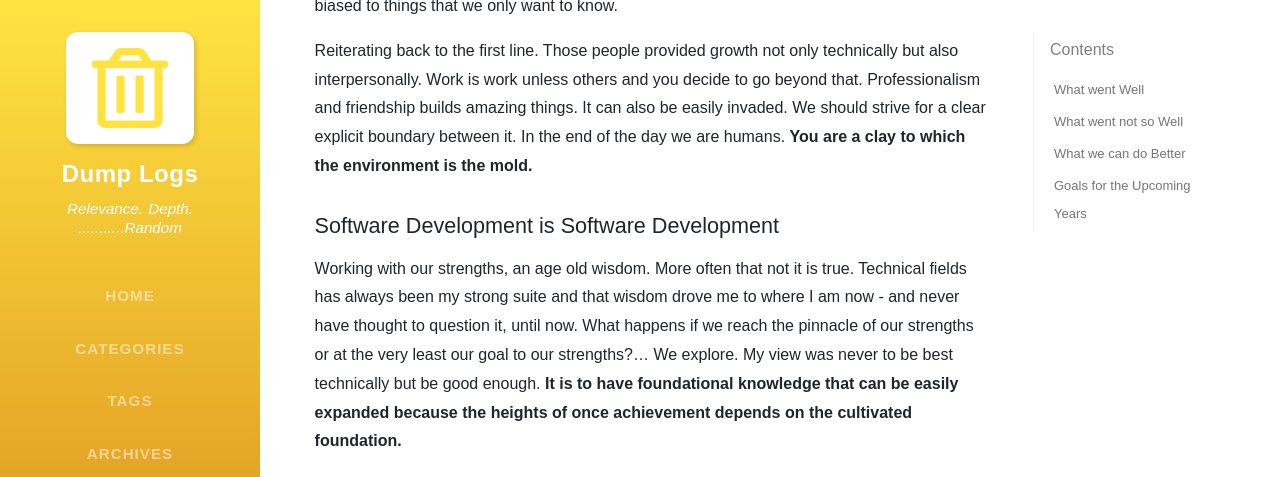
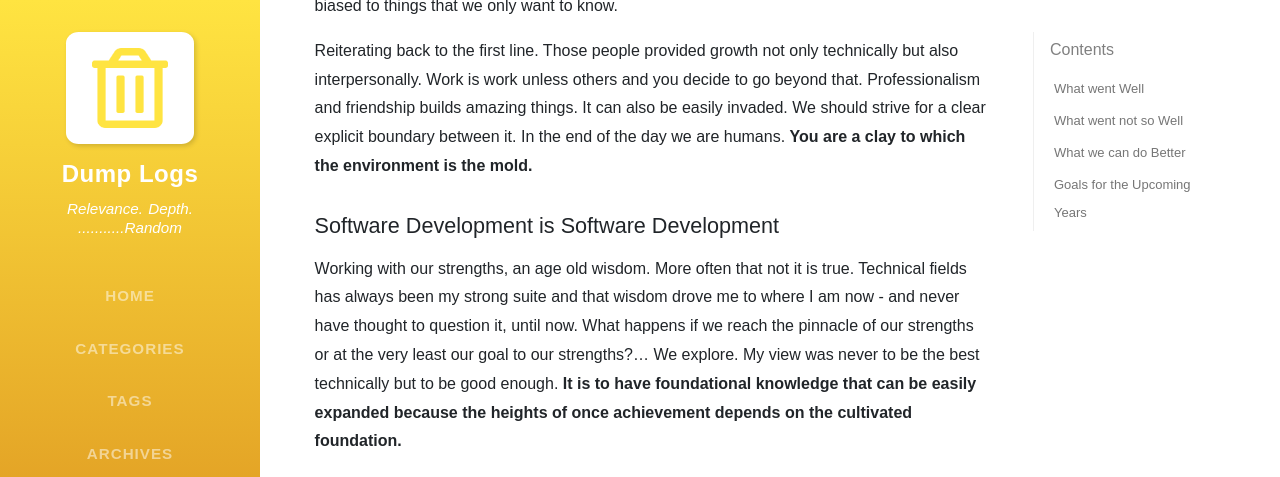
Before and after one commit to IanEscober/ianescober.github.io, a Jekyll site: the page built from _posts/2021-10-5-a-year-in-software-development.md, in a window 1280 px wide and 900 px high, scrolled down 3454 px. Shown: the top 477 px of the window. Built offline with Jekyll 4.4.1, drawn with Linux system fonts in a browser that asks for light colours; nearby versions of some CDN libraries; some web fonts are replaced; comment, search, counter and statistics services are not loaded.

Commit message:
Updated AYISD post

```diff
--- a/_posts/2021-10-5-a-year-in-software-development.md
+++ b/_posts/2021-10-5-a-year-in-software-development.md
@@ -40,7 +42,7 @@ I was very lucky to enough to have landed in an organization filled with talents
 Reiterating back to the first line. Those people provided growth not only technically but also interpersonally. Work is work unless others and you decide to go beyond that. Professionalism and friendship builds amazing things. It can also be easily invaded. We should strive for a clear explicit boundary between it. In the end of the day we are humans. __You are a clay to which the environment is the mold.__
 
 ## Software Development is Software Development
-Working with our strengths, an age old wisdom. More often that not it is true. Technical fields has always been my strong suite and that wisdom drove me to where I am now - and never have thought to question it, until now. What happens if we reach the pinnacle of our strengths or at the very least our goal to our strengths?... We explore. My view was never to be best technically but be good enough. __It is to have foundational knowledge that can be easily expanded because the heights of once achievement depends on the cultivated foundation.__
+Working with our strengths, an age old wisdom. More often that not it is true. Technical fields has always been my strong suite and that wisdom drove me to where I am now - and never have thought to question it, until now. What happens if we reach the pinnacle of our strengths or at the very least our goal to our strengths?... We explore. My view was never to be the best technically but to be good enough. __It is to have foundational knowledge that can be easily expanded because the heights of once achievement depends on the cultivated foundation.__
 
 Software development encompasses multiple fields since software is now everywhere. We could be dealing with logistics, healthcare, banking, people, etc. There is so much to explore in one field and working with our strengths I think is still premature to apply now. I still want to cultivate my foundation before building upwards toward my goals.
 
```
Also changed, not shown: other parts of _posts/2021-10-5-a-year-in-software-development.md (+2 -0 lines).
